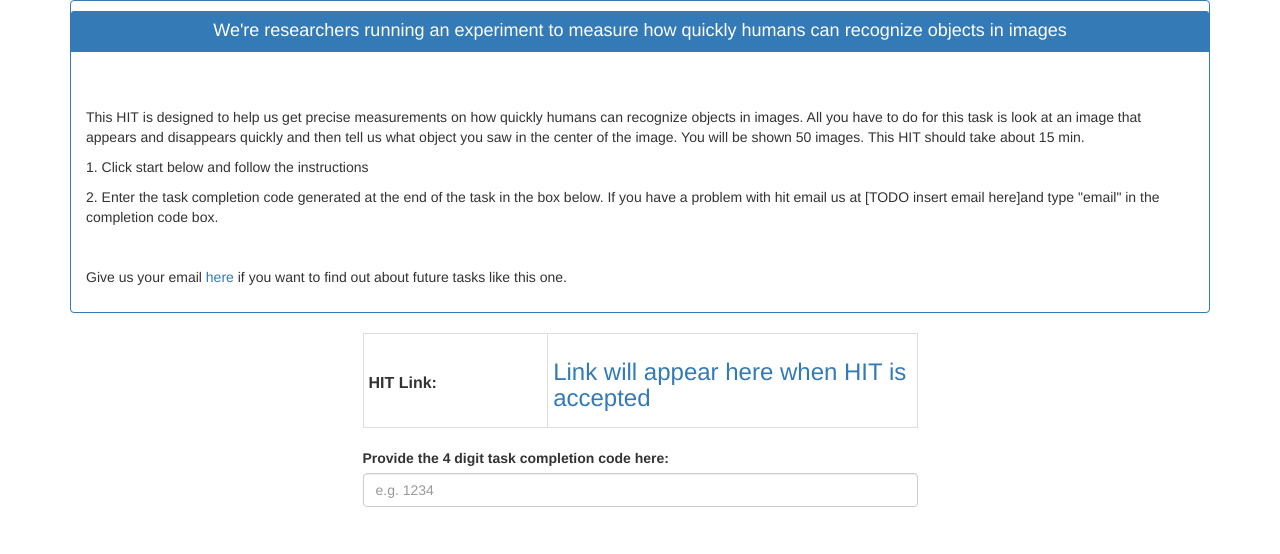
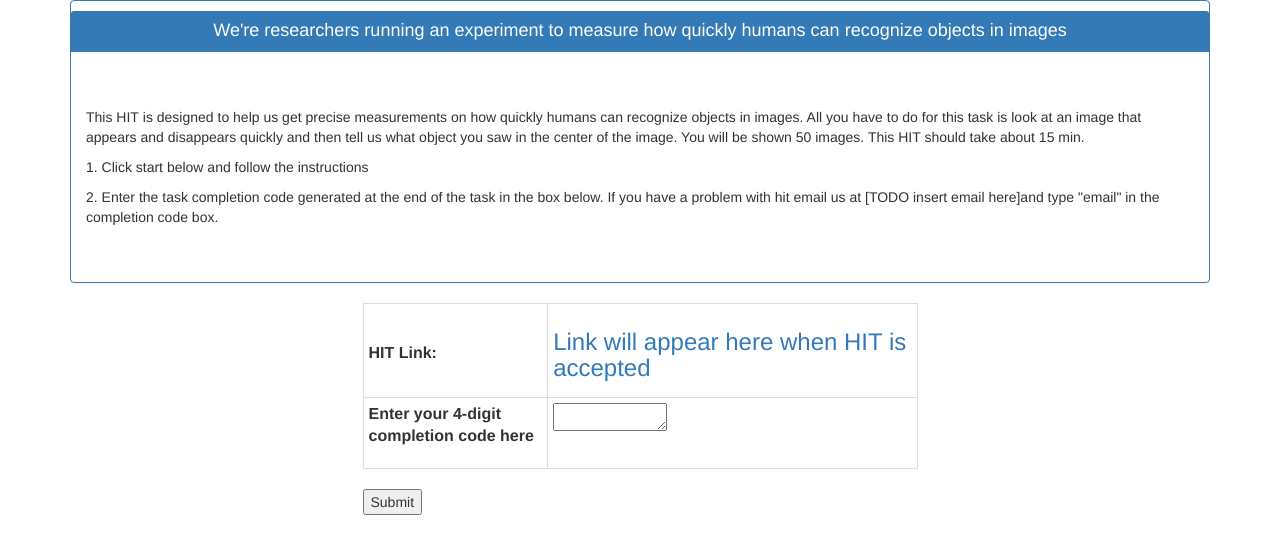
Before and after one commit to jecummin/humanr-toolkit, a website: page mturk_landing_page.html in a window 1280 px wide. Drawn offline with nearby package versions, Linux system fonts and the light colour scheme.

Commit message:
Update landing page

```diff
--- a/mturk_landing_page.html
+++ b/mturk_landing_page.html
@@ -1,12 +1,12 @@
 <!-- For help on using this template, see the blog post: https://blog.mturk.com/editing-the-survey-link-project-template-in-the-ui-7c75285105fb#.py7towsdx --><!-- HIT template: SurveyLink-v3.0 --><!-- The following snippet enables the 'responsive' behavior on smaller screens -->
 <meta content="width=device-width,initial-scale=1" name="viewport" />
-<div id="loading">Loading HIT ...</div>
+<!-- <div id="loading">Loading HIT ...</div> -->
 
 <div id="no" style="display:none;width:100%;text-align:center;font-size:18px;padding-top:20px;">Thank you for your interest in our HIT. Right now this HIT can only be accepted and completed once. Please return this HIT and check back later. Thanks!</div>
 
 <div id="try_again" style="display:none;width:100%;text-align:center;font-size:18px;padding-top:20px;">Thank you for your interest in our HIT. You are ineligible to complete this particular assignment but we likely have others that you can do. Please return this HIT and try to accept a new one from us!</div>
 
-<div id="main" style="display:none;">
+<div id="main">
 <section class="container" id="SurveyLink"><!-- Instructions -->
 <div class="row">
 <div class="col-xs-12 col-md-12">
@@ -27,7 +27,7 @@
 
 <p>&nbsp;</p>
 
-<p>Give us your email <a href="https://docs.google.com/forms/d/e/1FAIpQLSeaz7YVe1ydD11gXehxKe8jJiK95StVXTaSb8n-eods6fJT5A/viewform?usp=sf_link" style="background-color: rgb(255, 255, 255);">here</a>&nbsp;if you want to find out about future tasks like this one.&nbsp;</p>
+
 </div>
 </div>
 </div>
@@ -35,7 +35,10 @@
 <!-- End Instructions --><!-- Survey Link Layout -->
 
 <div class="row" id="workContent">
-<div class="col-xs-12 col-md-6 col-md-offset-3"><!-- Content for Worker -->
+<div class="col-xs-12 col-md-6 col-md-offset-3"><!-- Content for --
+  -- Worker -->
+  <form name='mturk_form' method='post' id='mturk_form'
+	  action='https://www.mturk.com/mturk/externalSubmit'>
 <table class="table table-condensed table-bordered">
 	<colgroup>
 		<col class="col-xs-4 col-md-4" />
@@ -52,11 +55,33 @@
 			<h3><a href="${HIT_LINK}" id="start" target="_blank">Start</a></h3>
 			</td>
 		</tr>
+		<tr>
+      <td>
+	<input type='hidden' value='' name='assignmentId' id='assignmentId'/>
+	<p><label>Enter your 4-digit completion code here</label></p>
+      </td>
+      <td>
+	<p><textarea name='comment' cols='10' rows='1'></textarea></p>
+    <script language='Javascript'>turkSetAssignmentID();</script>
+      </td>
+		</tr>
+
 	</tbody>
 </table>
+<p><input type='submit' id='submitButton' value='Submit' /></p></form>
+
+<!-- <input type="submit" id="submitButton" class="btn btn-primary" -->
+<!--        value="Submit"> -->
+
 <!-- End Content for Worker --><!-- Input from Worker -->
 
-<div class="form-group"><label for="surveycode">Provide the 4 digit task completion&nbsp;code here:</label> <input class="form-control" id="surveycode" name="surveycode" placeholder="e.g. 1234" required="" type="text" /> <input class="form-control" id="valid" name="valid" placeholder="" style="display:none;" type="text" /></div>
+<!-- <div class="form-group"><label for="surveycode">Provide the 4 digit -->
+<!--     task completion&nbsp;code here:</label> -->
+<!--   <input class="form-control" id="surveycode" name="surveycode" -->
+<!-- 	 placeholder="e.g. 1234" required="" type="text" /> -->
+<!--   <input class="form-control" id="valid" name="valid" placeholder="" -->
+<!-- 	 style="display:none;" type="text" /></div> -->
+
 <!-- End input from Worker --></div>
 </div>
 <!-- End Survey Link Layout --></section>
@@ -109,12 +134,16 @@ var assign = turkGetParam('assignmentId');
 var hit = turkGetParam('hitId');
 var worker = turkGetParam('workerId');
 
-function startHIT(){
+  function startHIT(){
+
+      //$("#submitButton").show();
   jQuery.validator.addMethod("isCorrect", function(value, element) {
       if(value=="email"){
         $("#valid").val("1843");
         return true;
       }
+
+
 
   var val=md5(assign).substr(0, 4);
   //console.log(val);
@@ -130,6 +159,7 @@ function startHIT(){
           surveycode: {required:true, minlength: 4,isCorrect: true}
       }
   });
+	//$("#submitButton").show();
 
      $('#mturk_form').submit(function(){
               if(!$("#mturk_form").valid()){
@@ -144,11 +174,15 @@ function startHIT(){
            if(assign == "ASSIGNMENT_ID_NOT_AVAILABLE" || assign == "" || !assign) {
                link.innerHTML = "Link will appear here when HIT is accepted";
                link.setAttribute('href', "");
+	       $("#submitButton").show();
            } else {
                link.innerHTML = "Click to start";
                link.setAttribute('href',new String("${HIT_Link}" +
  	        				   "&b=" + assign + "&c=" +
-	        					   hit + "&d=" + worker));
+	        					   hit + "&d="
+						   + worker));
+
+
 	       //link.setAttribute('href',new String("${HIT_Link}"));
            }
 
@@ -171,14 +205,13 @@ function startHIT(){
   */
     });
 }
-  //startHIT();
+ //startHIT();
 
   //preview HIT
-
+  // $("#loading").hide()
+  // $("#main").show();
+  //$("#submitButton").show();
+  startHIT();
 
 console.log('Here');
-
-$("#loading").hide()
-$("#main").show();
-$("#submitButton").show();
-startHIT();</script>
+</script>
```
